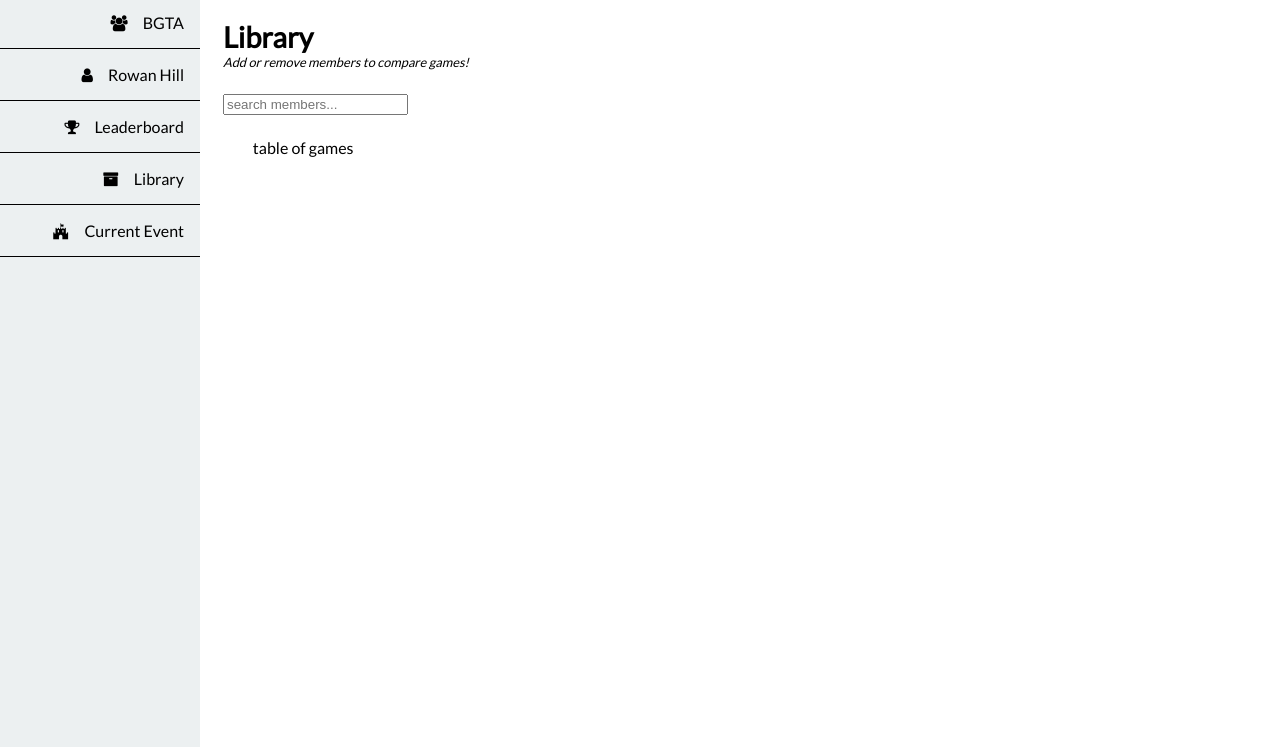
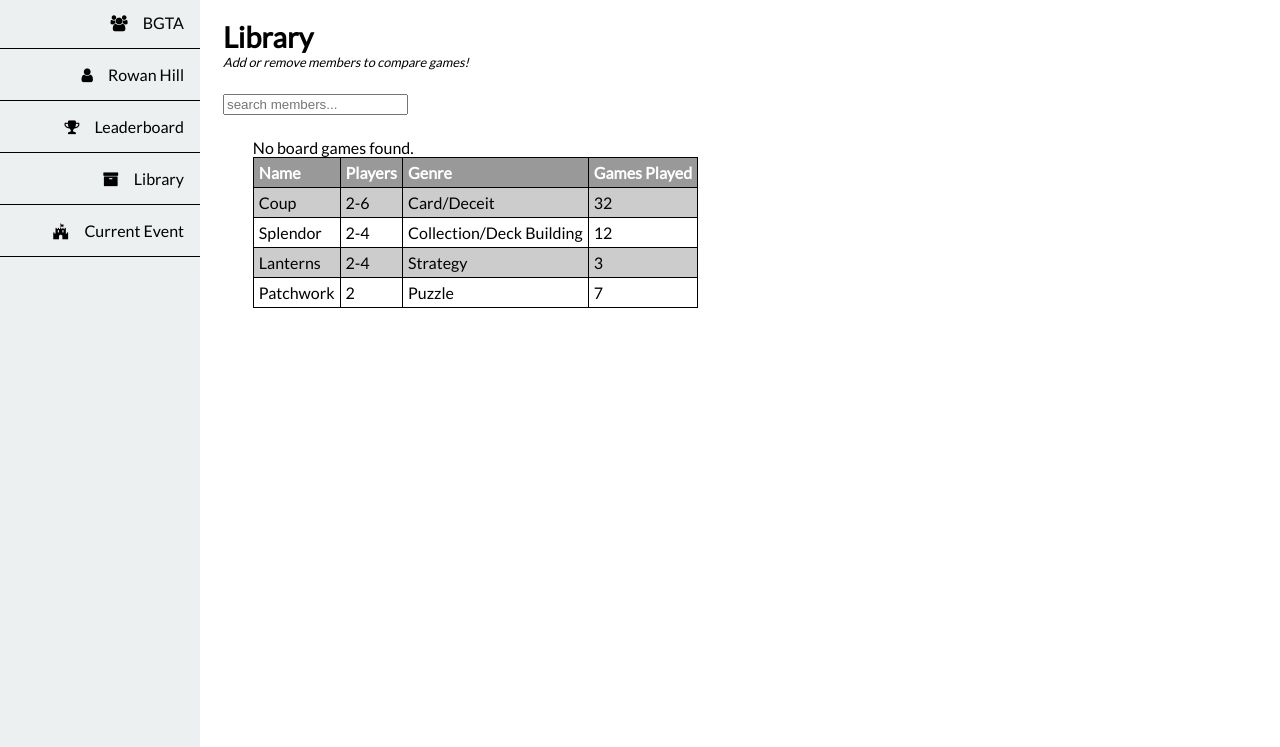
Before and after one commit to cvalentin/lemonbar, a plain HTML site: page views/library.html in a window 1280 px wide. Shown: the part 53-800 px from the top of the page. Drawn offline with nearby package versions, Linux system fonts and the light colour scheme.

Commit message:
Images reordered
Updated table style and put icons into separate folders.

```diff
--- a/static/css/lemonbar.css
+++ b/static/css/lemonbar.css
@@ -11,6 +11,25 @@ body{
 	font-family: 'Lato', arial, sans-serif;
 	font-size: 16px;
 }
+
+/*Table Styling*/
+table, th, td {
+    border: 1px solid black;
+    border-collapse: collapse;
+}
+
+th, td {
+    padding: 5px;
+}
+ tr:first-child {
+	 background-color: #999999;
+	 font-weight: bold;
+	 color: white;
+ }
+
+ tr:nth-child(even) {
+	 background-color: #cccccc;
+ }
 
 .button{
 	width: 80px;
@@ -211,6 +230,19 @@ body{
 	margin-top: 50px;
 }
 
+.nav-icon.profile {
+	background-image: URL(../static/images/profile-icon.jpg);
+}
+
+.nav-icon {
+	width: 16px;
+	height: 16px;
+}
+
+.error-message {
+
+}
+
 .profile-picture{
 	width: 250px;
 }
--- a/views/library.html
+++ b/views/library.html
@@ -51,7 +51,39 @@
 				</div>
 			</div>
 			<div class="content-table">
-				table of games
+				<div class="error-message">No board games found.</div>
+				<table>
+					<tr>
+						<td>Name</td>
+						<td>Players</td>
+						<td>Genre</td>
+						<td>Games Played</td>
+					</tr>
+					<tr>
+						<td>Coup</td>
+						<td>2-6</td>
+						<td>Card/Deceit</td>
+						<td>32</td>
+					</tr>
+					<tr>
+						<td>Splendor</td>
+						<td>2-4</td>
+						<td>Collection/Deck Building</td>
+						<td>12</td>
+					</tr>
+					<tr>
+						<td>Lanterns</td>
+						<td>2-4</td>
+						<td>Strategy</td>
+						<td>3</td>
+					</tr>
+					<tr>
+						<td>Patchwork</td>
+						<td>2</td>
+						<td>Puzzle</td>
+						<td>7</td>
+					</tr>
+				</table>
 			</div>
 		</div>
 	</div>
```
Also changed, not shown: static/images/leaderboard-icon.png (added), static/images/library-icon.png (added), static/images/profile-icon.png (added), static/images/profile.jpg (renamed from static/profile.jpg).
